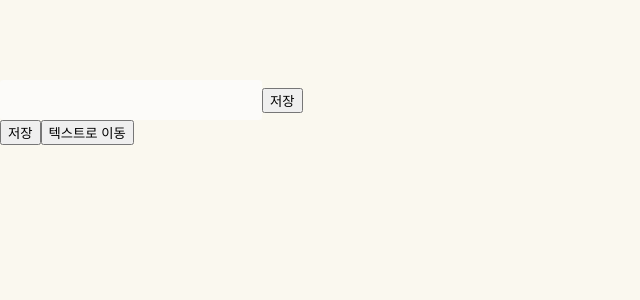
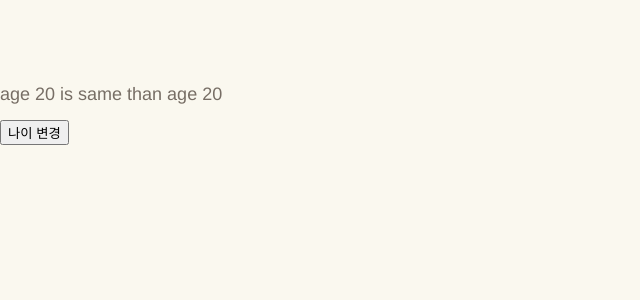
Before and after one commit to sungyun6789/react-practice, a React (Create React App) app: page / in a window 1280 px wide. Shown: the top 300 px of the page, without its empty margins (0-640 px from the left). Built offline with nearby package versions, Linux system fonts and the light colour scheme; the HTML template or start-up script is replaced by a standard one.

Commit message:
feat: useRef를 사용해 값 저장하기

```diff
--- a/src/practical-react/ref/Ref.js
+++ b/src/practical-react/ref/Ref.js
@@ -1,37 +1,28 @@
-import React, { useRef, useEffect } from 'react';
+import React, { useState, useRef, useEffect } from 'react';
 
 const Ref = () => {
-  const inputRef = useRef();
-  const buttonRef = useRef();
+  const [age, setAge] = useState(20);
+  const prevAgeRef = useRef(20);
   useEffect(() => {
-    inputRef.current.focus();
-  }, []);
+    prevAgeRef.current = age;
+  }, [age]);
+
+  const prevAge = prevAgeRef.current;
+  const text = age === prevAge ? 'same' : age > prevAge ? 'older' : 'younger';
+
   return (
     <div>
-      <InputAndSave inputRef={inputRef} />
-      <Button ref={buttonRef} />
-      <button onClick={() => inputRef.current.focus()}>텍스트로 이동</button>
+      <p>{`age ${age} is ${text} than age ${prevAge}`}</p>
+      <button
+        onClick={() => {
+          const age = Math.floor(Math.random() * 50 + 1);
+          setAge(age);
+        }}
+      >
+        나이 변경
+      </button>
     </div>
   );
 };
 
 export default Ref;
-
-function InputAndSave({ inputRef, buttonRef }) {
-  return (
-    <div>
-      <input type="text" ref={inputRef} />
-      <button ref={buttonRef}>저장</button>
-    </div>
-  );
-}
-
-const Button = React.forwardRef(function ({ onClick }, ref) {
-  return (
-    <button onClick={onClick} ref={ref}>
-      저장
-    </button>
-  );
-});
-
-// ref를 조건부 렌더링에서 사용할 때는 current 속성을 검사하는 코드를 작성해야 한다.
```
